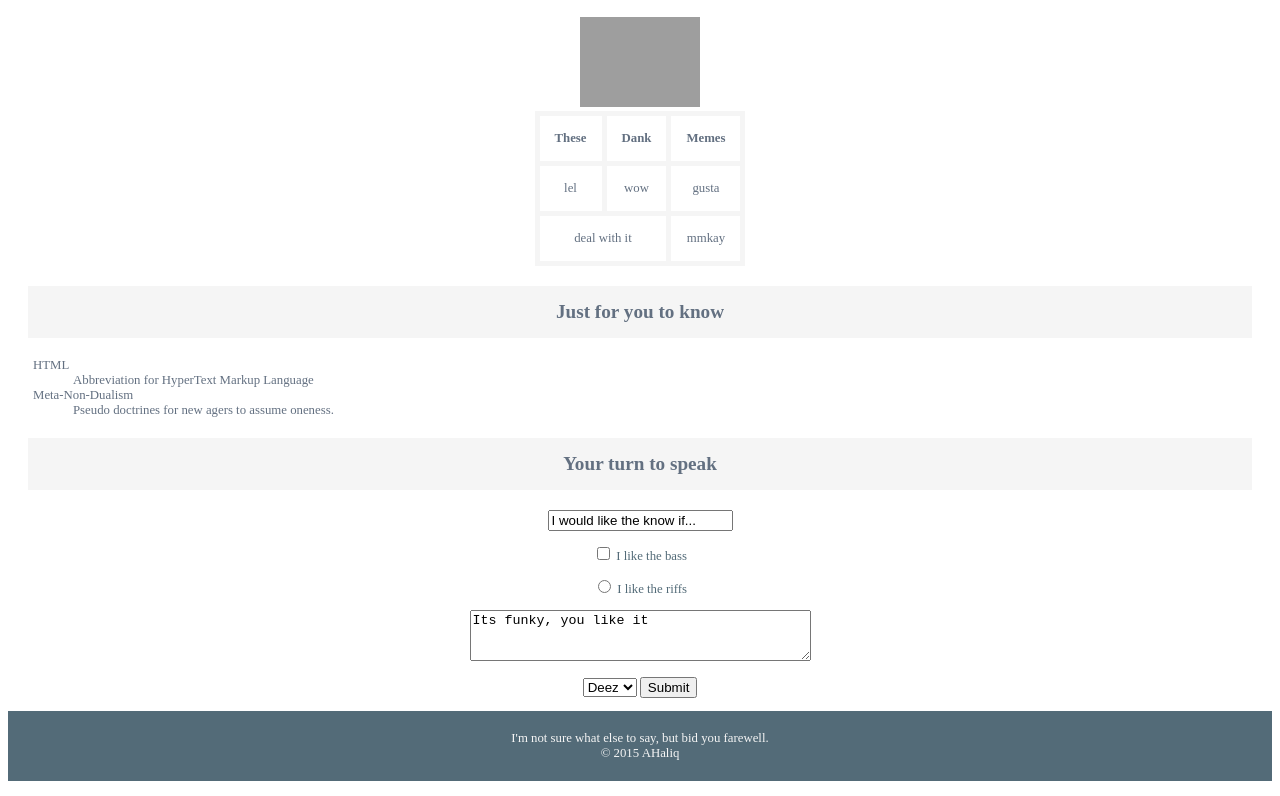
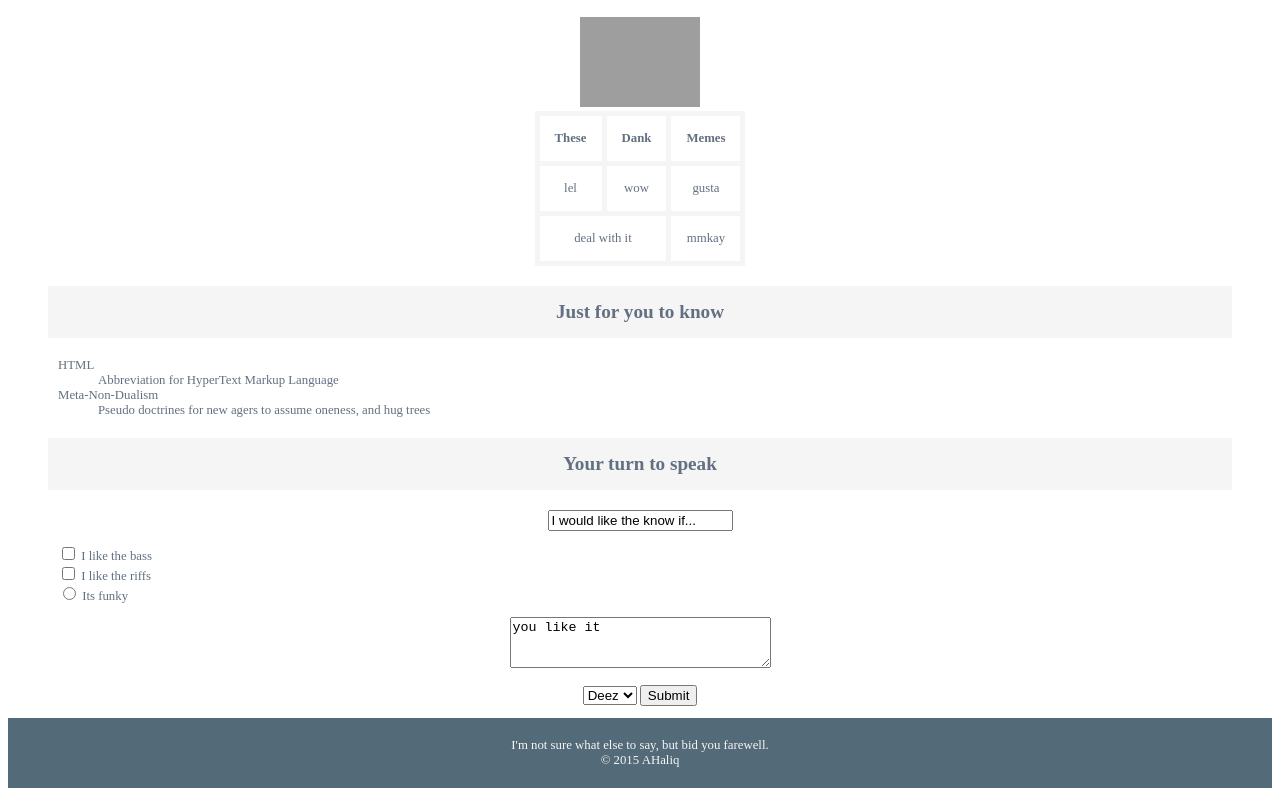
Before and after one commit to AHaliq/FurstSite, a plain HTML site: page index.html in a window 1280 px wide. Shown: the part 633-1429 px from the top of the page. Drawn offline with Linux system fonts and the light colour scheme; grey boxes are pictures that could not be loaded.

Commit message:
restructured checkbox code

```diff
--- a/index.html
+++ b/index.html
@@ -66,15 +66,18 @@
         <dt>HTML</dt>
         <dd>Abbreviation for HyperText Markup Language</dd>
         <dt>Meta-Non-Dualism</dt>
-        <dd>Pseudo doctrines for new agers to assume oneness.</dd>
+        <dd>Pseudo doctrines for new agers to assume oneness, and hug trees</dd>
       </dl>
       <!----------------------------------------------------------------------->
       <h2>Your turn to speak</h2>
       <form action="donothing.php" method="post">
         <p><input type="text" value="I would like the know if..."></p>
-        <p><input type="checkbox"> I like the bass</p>
-        <p><input type="radio"> I like the riffs</p>
-        <p><textarea rows="3" cols="40">Its funky, you like it</textarea></p>
+        <div id="checkboxes">
+          <input type="checkbox"> I like the bass</input><br>
+          <input type="checkbox"> I like the riffs</input><br>
+          <input type="radio"> Its funky</input>
+        </div>
+        <p><textarea rows="3" cols="30">you like it</textarea></p>
         <p>
           <select>
             <option>Deez</option>
--- a/style.css
+++ b/style.css
@@ -25,6 +25,8 @@ h2 {
   font-size: 1.5em;
   background-color: #f5f5f5;
   margin: 20px;
+  margin-left: 40px;
+  margin-right: 40px;
   padding: 15px;
 }
 footer {
@@ -44,10 +46,13 @@ th, td {
   border-width: thick;
   border-color: #f5f5f5;
 }
-dt, dd {
-  padding-left: 25px;
-  padding-right: 25px;
+dt, dd, ol, #checkboxes {
+  padding-left: 50px;
+  padding-right: 50px;
   text-align: left;
+}
+textarea {
+  resize: vertical;
 }
 ::selection {
   background: #ffb7b7;
```
